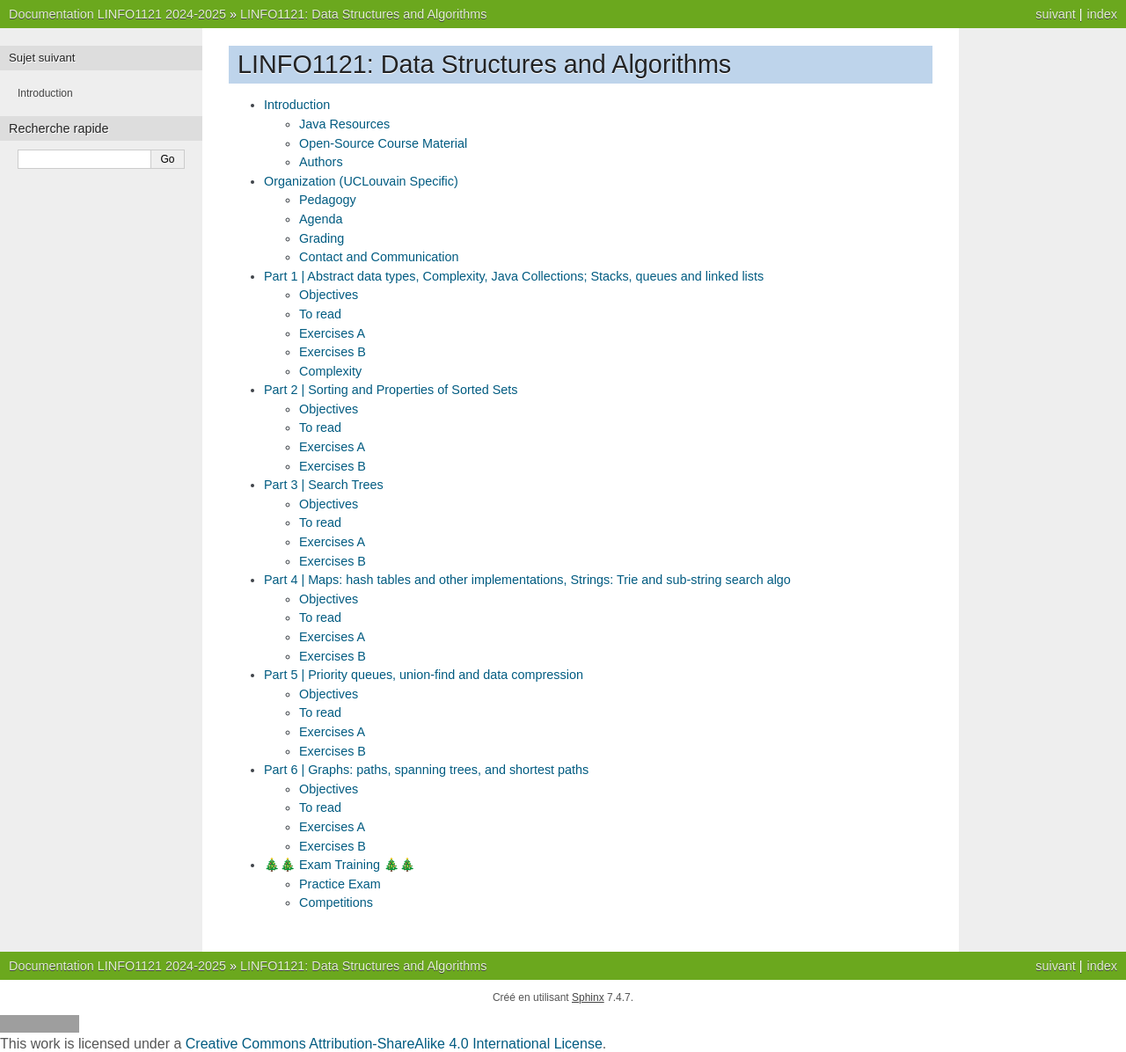
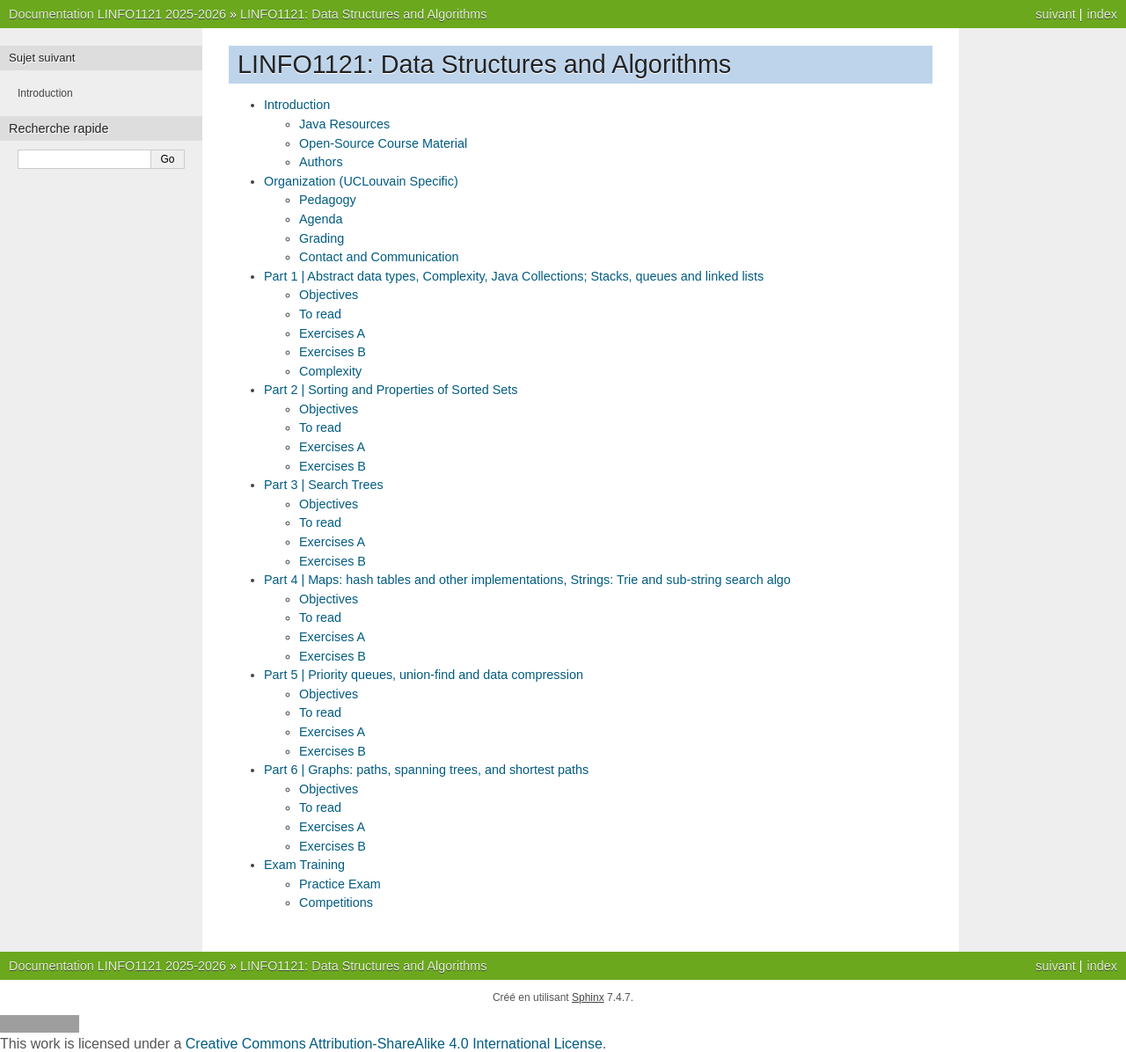
Before and after one commit to pschaus/LINFO1121, a Sphinx documentation site: the page built from source/index.rst, in a window 1280 px wide. Shown: the whole page at 88% size. Built offline with Sphinx 7.4.7, drawn with Linux system fonts in a browser that asks for light colours; grey boxes are pictures that could not be loaded.

Commit message:
update slides w1

```diff
--- a/source/conf.py
+++ b/source/conf.py
@@ -51,9 +51,9 @@
 # built documents.
 #
 # The short X.Y version.
-version = '2024-2025'
+version = '2025-2026'
 # The full version, including alpha/beta/rc tags.
-release = '2024-2025'
+release = '2025-2026'
 
 # The language for content autogenerated by Sphinx. Refer to documentation
 # for a list of supported languages.
@@ -280,31 +280,6 @@
 # How to display URL addresses: 'footnote', 'no', or 'inline'.
 #texinfo_show_urls = 'footnote'
 
-show_answers = True
+show_answers = False
 respect_hide = False
 current_week = 13
-show_answers = False
-show_answers = True
-show_answers = False
-show_answers = True
-show_answers = False
-show_answers = True
-show_answers = False
-show_answers = True
-show_answers = False
-show_answers = True
-show_answers = False
-show_answers = True
-show_answers = False
-show_answers = True
-show_answers = False
-show_answers = True
-show_answers = False
-show_answers = True
-show_answers = False
-show_answers = False
-show_answers = True
-show_answers = False
-show_answers = True
-show_answers = True
-show_answers = False
--- a/source/part1/ex1.rst
+++ b/source/part1/ex1.rst
@@ -153,7 +153,7 @@
 """"""""""""""
 
 
-What do you think about these three different ways of iterating over the elements of a `java.util.LinkedList? Are they equivalent? Use a time-complecity argument.
+What do you think about these three different ways of iterating over the elements of a `java.util.LinkedList`? Are they equivalent? Use a time-complecity argument.
 
 .. code-block:: java
 
--- a/source/training/index.rst
+++ b/source/training/index.rst
@@ -1,7 +1,7 @@
 .. _training:
 
 *************************************************************************************************
-🎄🎄 Exam Training 🎄🎄
+ Exam Training
 *************************************************************************************************
 
 Try to complete these exercises within three hours to assess if you are ready for the exam.
```
Also changed, not shown: 1 other file.
